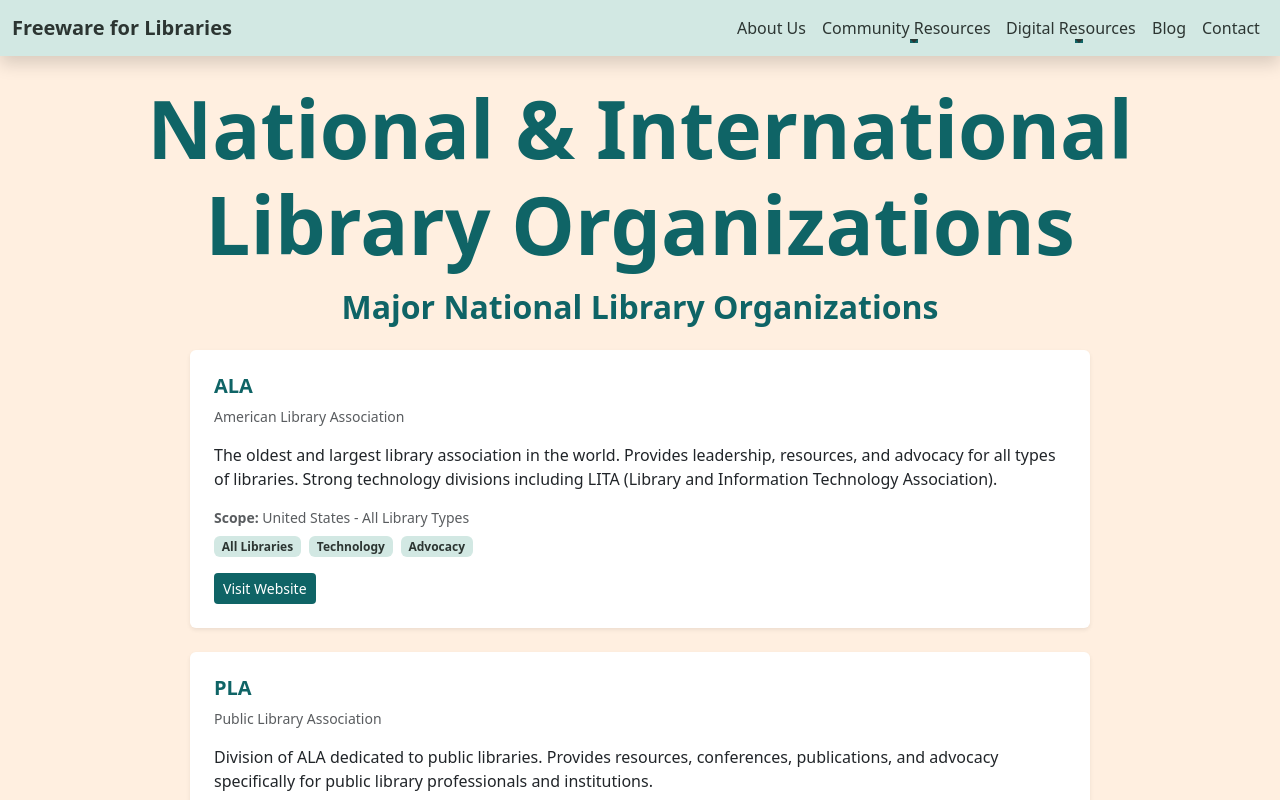
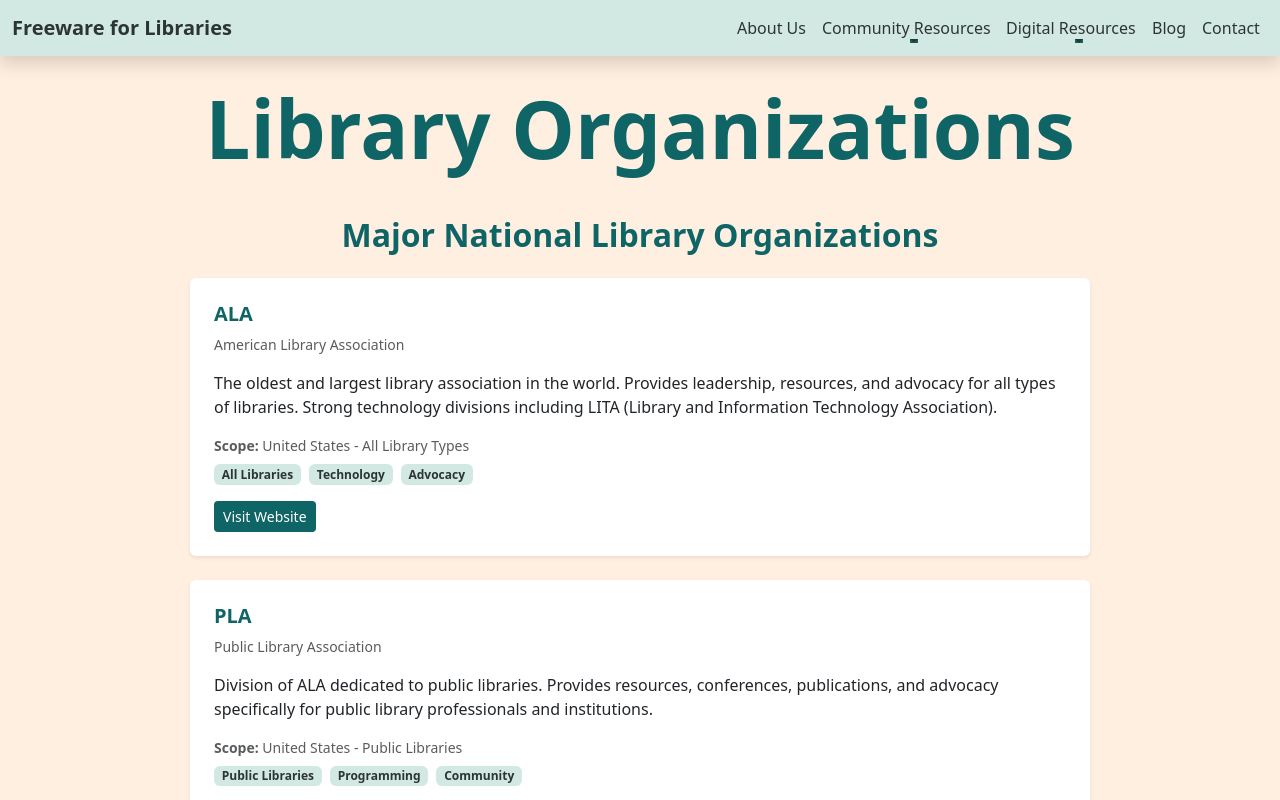
Before and after one commit to Freewareforlibraries-org/freewareforlibraries, a Next.js app: page /community-resources/library-organizations in a window 1280 px wide. Shown: the top 800 px of the page. Built offline with nearby package versions, Linux system fonts and the light colour scheme.

Commit message:
fixed spacing issue and removed dumb words

```diff
--- a/app/community-resources/library-organizations/page.tsx
+++ b/app/community-resources/library-organizations/page.tsx
@@ -4,10 +4,10 @@
   return (
     <div className="d-flex mt-auto mb-auto fade-in">
       <div className="container p-4">
-        <h1 className="display-1 text-teal-mid fw-bolder text-center">National & International Library Organizations</h1>
-        <p className="fs-5 text-teal-mid text-center mb-3">
+        <h1 className="display-1 text-teal-mid fw-bolder text-center">Library Organizations</h1>
+        <div className="pb-3 mb-3">
 
-        </p>
+        </div>
 
         {/* Main Content in Single Column */}
         <div className="mx-auto" style={{maxWidth: '900px'}}>
```
